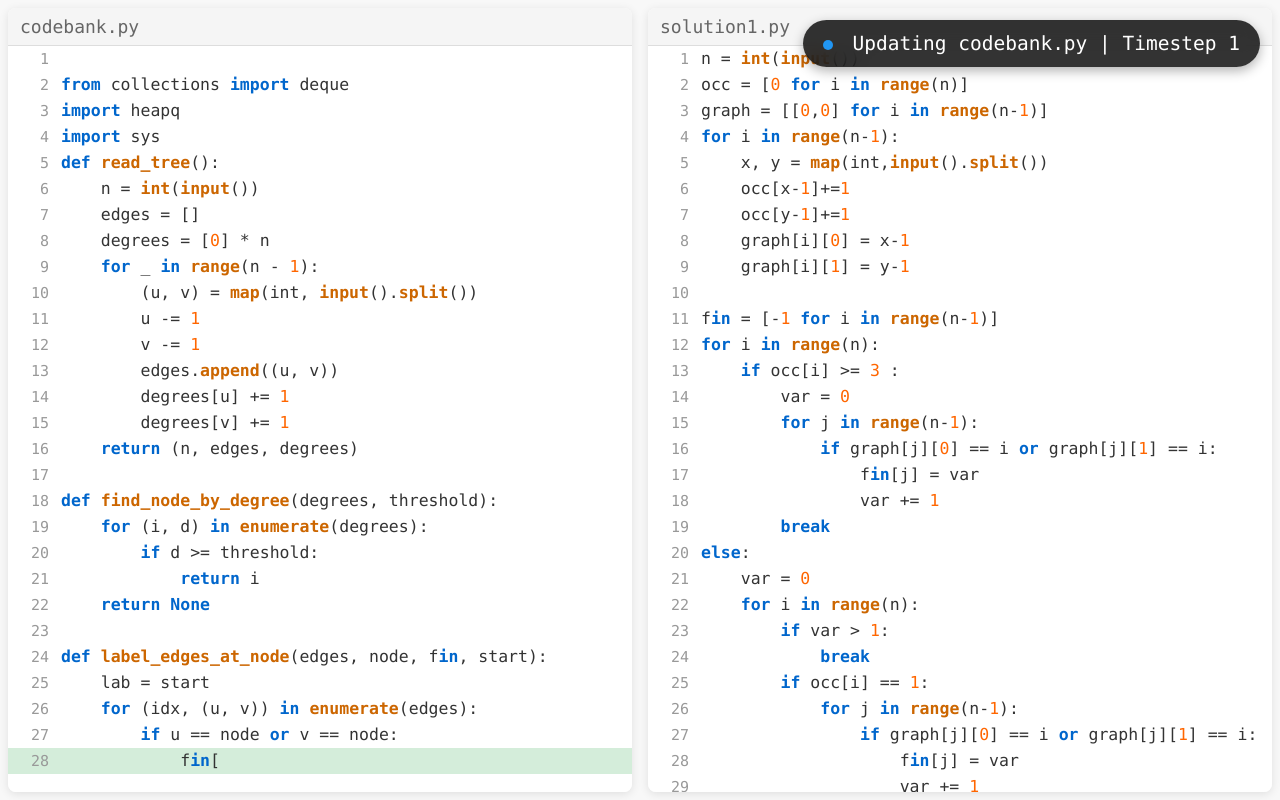
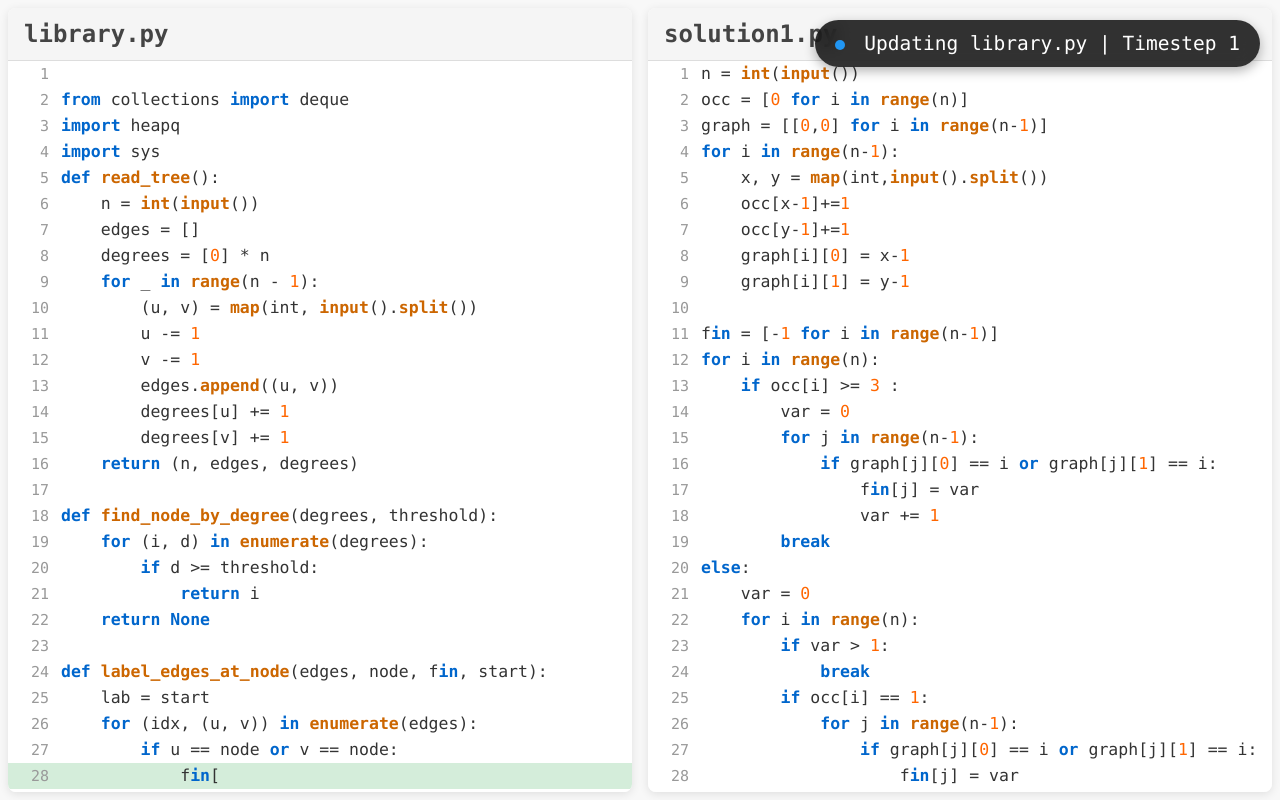
Before and after one commit to justinchiu-test/diff-viz, a plain HTML site: page index.html in a window 1280 px wide. Drawn offline with Linux system fonts and the light colour scheme.

Commit message:
increase font

```diff
--- a/index.html
+++ b/index.html
@@ -15,8 +15,8 @@
 
     <div class="container">
         <div class="code-panel">
-            <div class="code-header" id="codebankFileName">codebank.py</div>
-            <div class="code-content" id="codebankContent"></div>
+            <div class="code-header" id="libraryFileName">library.py</div>
+            <div class="code-content" id="libraryContent"></div>
         </div>
         <div class="code-panel">
             <div class="code-header" id="solutionFileName">solution.py</div>
--- a/script.js
+++ b/script.js
@@ -7,9 +7,9 @@ class DiffVisualizer {
         this.isRunning = false;
 
         // DOM elements
-        this.codebankContent = document.getElementById('codebankContent');
+        this.libraryContent = document.getElementById('libraryContent');
         this.solutionContent = document.getElementById('solutionContent');
-        this.codebankFileName = document.getElementById('codebankFileName');
+        this.libraryFileName = document.getElementById('libraryFileName');
         this.solutionFileName = document.getElementById('solutionFileName');
         this.currentPhaseEl = document.getElementById('currentPhase');
         this.timestepCountEl = document.getElementById('timestepCount');
@@ -20,11 +20,11 @@ class DiffVisualizer {
         // Real data from Librarian viz_data
         this.sampleData = {
             time0: {
-                codebank_prev: `
+                library_prev: `
 import heapq
 from collections import deque
 import sys`,
-                codebank_next: `
+                library_next: `
 from collections import deque
 import heapq
 import sys
@@ -119,7 +119,7 @@ for i in fin:
         var += 1
     else:
         print(i)`,
-                solution_next: `from codebank import *
+                solution_next: `from library import *
 
 def main():
     import sys
@@ -146,7 +146,7 @@ if __name__ == "__main__":
     main()`
             },
             time1: {
-                codebank_prev: `
+                library_prev: `
 from collections import deque
 import heapq
 import sys
@@ -202,7 +202,7 @@ def label_remaining(fin, start):
             lab += 1
     return fin
 `,
-                codebank_next: `
+                library_next: `
 import heapq
 from collections import deque
 import sys
@@ -292,7 +292,7 @@ for i in range(n - 1):
         s[j] += 1
 
 print(max(s))`,
-                solution_next: `from codebank import *
+                solution_next: `from library import *
 
 def main():
     n = int(input())
@@ -303,7 +303,7 @@ if __name__ == "__main__":
     main()`
             },
             time2: {
-                codebank_prev: `
+                library_prev: `
 import heapq
 from collections import deque
 import sys
@@ -379,7 +379,7 @@ def compute_kill_steps(seq):
         stack.append((x, steps))
     return max_steps
 `,
-                codebank_next: `
+                library_next: `
 from collections import deque
 from collections import defaultdict
 import heapq
@@ -511,7 +511,7 @@ threading.stack_size(10 ** 8)
 t = threading.Thread(target=main)
 t.start()
 t.join()`,
-                solution_next: `from codebank import *
+                solution_next: `from library import *
 
 import sys
 
@@ -562,23 +562,23 @@ if __name__ == "__main__":
         // Load initial content for both panels
         this.updateStatus('loading', 'Loading timestep files...');
 
-        const codebankPrev = this.sampleData[timestepKey].codebank_prev;
-        const codebankNext = this.sampleData[timestepKey].codebank_next;
+        const libraryPrev = this.sampleData[timestepKey].library_prev;
+        const libraryNext = this.sampleData[timestepKey].library_next;
         const solutionPrev = this.sampleData[timestepKey].solution_prev;
         const solutionNext = this.sampleData[timestepKey].solution_next;
 
         // Update file names
-        this.codebankFileName.textContent = 'codebank.py';
+        this.libraryFileName.textContent = 'library.py';
         this.solutionFileName.textContent = `solution${timestep + 1}.py`;
 
         // Show initial state (prev versions)
-        this.displayCode(codebankPrev, this.codebankContent);
+        this.displayCode(libraryPrev, this.libraryContent);
         this.displayCode(solutionPrev, this.solutionContent);
         await this.delay(1000);
 
-        // Phase 1: Animate codebank changes
-        this.updateStatus('codebank', 'Updating codebank.py');
-        await this.animateDiff(codebankPrev, codebankNext, this.codebankContent);
+        // Phase 1: Animate library changes
+        this.updateStatus('library', 'Updating library.py');
+        await this.animateDiff(libraryPrev, libraryNext, this.libraryContent);
         await this.delay(500);
 
         // Phase 2: Animate solution changes
--- a/styles.css
+++ b/styles.css
@@ -32,11 +32,11 @@ body {
 
 .code-header {
     background: #f5f5f5;
-    padding: 8px 12px;
+    padding: 12px 16px;
     border-bottom: 1px solid #ddd;
-    font-size: 18px;
-    color: #666;
-    font-weight: 500;
+    font-size: 24px;
+    color: #444;
+    font-weight: 600;
 }
 
 .code-content {
@@ -155,7 +155,7 @@ body {
     animation: pulse 1s infinite;
 }
 
-.phase-indicator.phase-codebank {
+.phase-indicator.phase-library {
     background: #2196F3;
     animation: pulse 1s infinite;
 }
```
